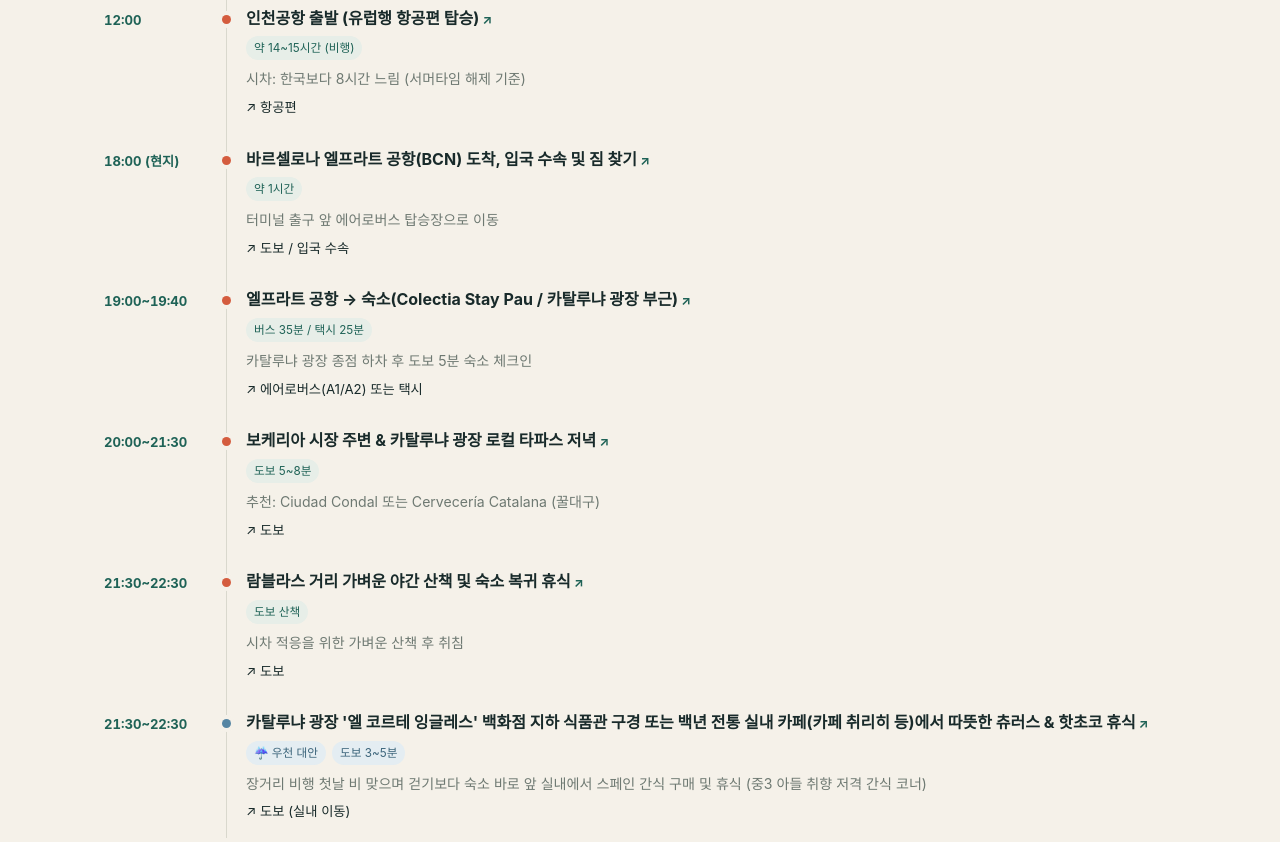
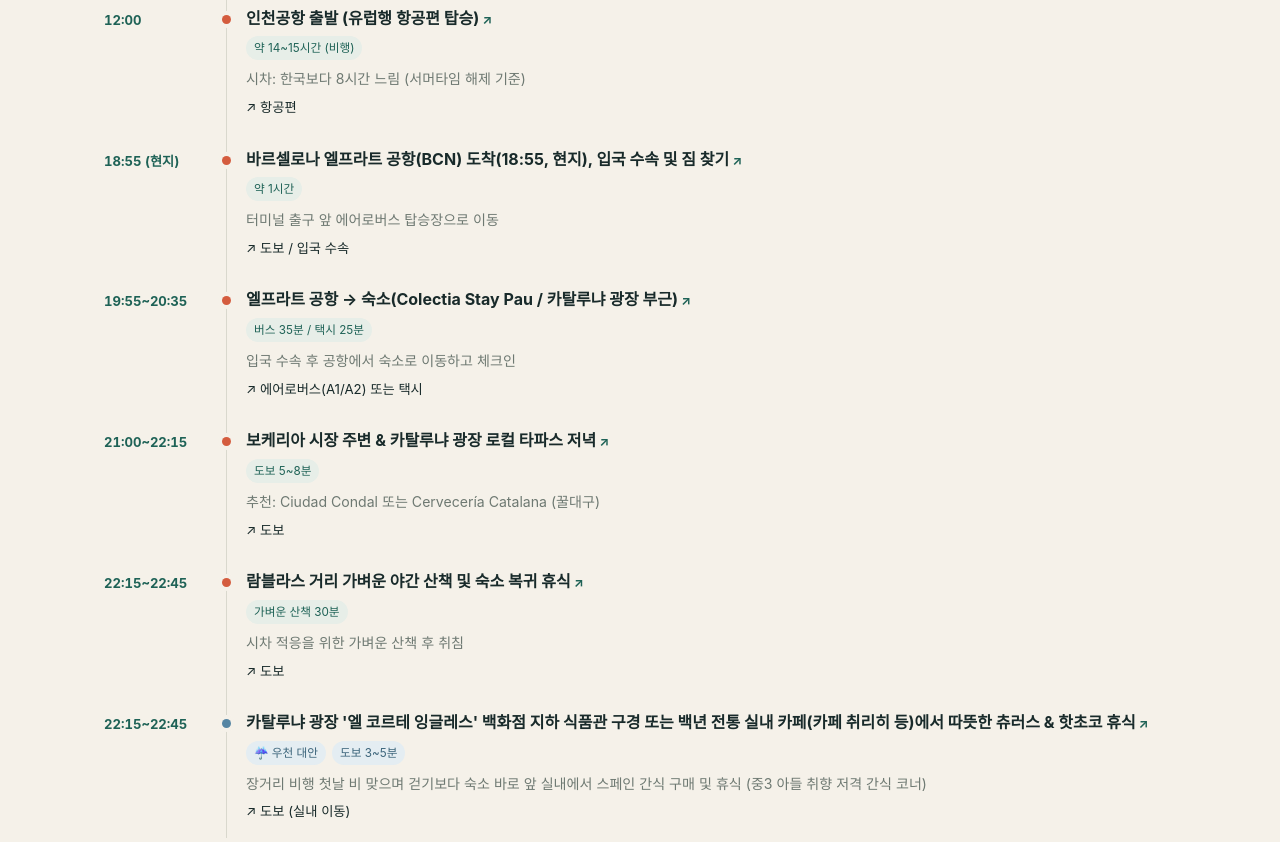
Before and after one commit to commulgosu/2026_spain_pari, a plain HTML site: page index.html in a window 1280 px wide. Shown: the part 1080-1922 px from the top of the page. Drawn offline with Linux system fonts and the light colour scheme.

Commit message:
Update Barcelona arrival time

```diff
--- a/index.html
+++ b/index.html
@@ -47,7 +47,7 @@
       if(which==='transport'){const a=data.extras.transport||[];$('#extraTitle').textContent='구간별 이동 가이드';$('#extraIntro').textContent='엑셀 일정표의 교통수단, 소요 시간, 비용 메모를 정리했습니다.';$('#extraCards').innerHTML=a.map(x=>`<article class="card"><h3>${x.route}</h3><p><b>${x.method}</b></p><p>${x.duration}${x.cost?' · '+x.cost:''}</p><p>${x.tip}</p></article>`).join('')||'<p class="empty">표시할 정보가 없습니다.</p>'}
       else{const a=data.extras.solo||[];$('#extraTitle').textContent='11월 22일 개별 코스';$('#extraIntro').textContent='경기 관람 시간에 맞춘 바르셀로나 자유 일정 후보입니다.';$('#extraCards').innerHTML=a.map(x=>`<article class="card"><h3>${x.name}</h3><p><b>${x.theme}</b></p><p>${x.route}</p><p>${x.move}</p><p>${x.tip}</p></article>`).join('')||'<p class="empty">표시할 정보가 없습니다.</p>'}}
     document.querySelectorAll('.control').forEach(b=>b.addEventListener('click',()=>{document.querySelectorAll('.control').forEach(x=>x.classList.toggle('active',x===b));if(b.dataset.mode==='transport'||b.dataset.mode==='solo')showExtra(b.dataset.mode);else{$('#extras').hidden=true;$('#schedule').hidden=false;$('#dayNav').hidden=false;render(b.dataset.mode)}}));
-    fetch('./site-data.json?v=2026-11-18-sticky-date-nav',{cache:'no-store'}).then(r=>{if(!r.ok)throw Error();return r.json()}).then(d=>{data=d;render()}).catch(()=>{$('#days').innerHTML='<p class="empty">일정 데이터를 불러오지 못했습니다. index.html과 site-data.json을 같은 폴더에 두었는지 확인해 주세요.</p>'});
+    fetch('./site-data.json?v=2026-11-18-barcelona-arrival-1855',{cache:'no-store'}).then(r=>{if(!r.ok)throw Error();return r.json()}).then(d=>{data=d;render()}).catch(()=>{$('#days').innerHTML='<p class="empty">일정 데이터를 불러오지 못했습니다. index.html과 site-data.json을 같은 폴더에 두었는지 확인해 주세요.</p>'});
   </script>
 </body>
 </html>
--- a/site-data.json
+++ b/site-data.json
@@ -37,23 +37,23 @@
           "rain": false
         },
         {
-          "time": "18:00 (현지)",
-          "title": "바르셀로나 엘프라트 공항(BCN) 도착, 입국 수속 및 짐 찾기",
+          "time": "18:55 (현지)",
+          "title": "바르셀로나 엘프라트 공항(BCN) 도착(18:55, 현지), 입국 수속 및 짐 찾기",
           "move": "도보 / 입국 수속",
           "duration": "약 1시간",
           "tip": "터미널 출구 앞 에어로버스 탑승장으로 이동",
           "rain": false
         },
         {
-          "time": "19:00~19:40",
+          "time": "19:55~20:35",
           "title": "엘프라트 공항 → 숙소(Colectia Stay Pau / 카탈루냐 광장 부근)",
           "move": "에어로버스(A1/A2) 또는 택시",
           "duration": "버스 35분 / 택시 25분",
-          "tip": "카탈루냐 광장 종점 하차 후 도보 5분 숙소 체크인",
+          "tip": "입국 수속 후 공항에서 숙소로 이동하고 체크인",
           "rain": false
         },
         {
-          "time": "20:00~21:30",
+          "time": "21:00~22:15",
           "title": "[★추천] 보케리아 시장 주변 & 카탈루냐 광장 로컬 타파스 저녁",
           "move": "도보",
           "duration": "도보 5~8분",
@@ -61,15 +61,15 @@
           "rain": false
         },
         {
-          "time": "21:30~22:30",
+          "time": "22:15~22:45",
           "title": "[★추천] 람블라스 거리 가벼운 야간 산책 및 숙소 복귀 휴식",
           "move": "도보",
-          "duration": "도보 산책",
+          "duration": "가벼운 산책 30분",
           "tip": "시차 적응을 위한 가벼운 산책 후 취침",
           "rain": false
         },
         {
-          "time": "21:30~22:30 (우천시)",
+          "time": "22:15~22:45 (우천시)",
           "title": "[☔우천 대체] 카탈루냐 광장 '엘 코르테 잉글레스' 백화점 지하 식품관 구경 또는 백년 전통 실내 카페(카페 취리히 등)에서 따뜻한 츄러스 & 핫초코 휴식",
           "move": "도보 (실내 이동)",
           "duration": "도보 3~5분",
```
